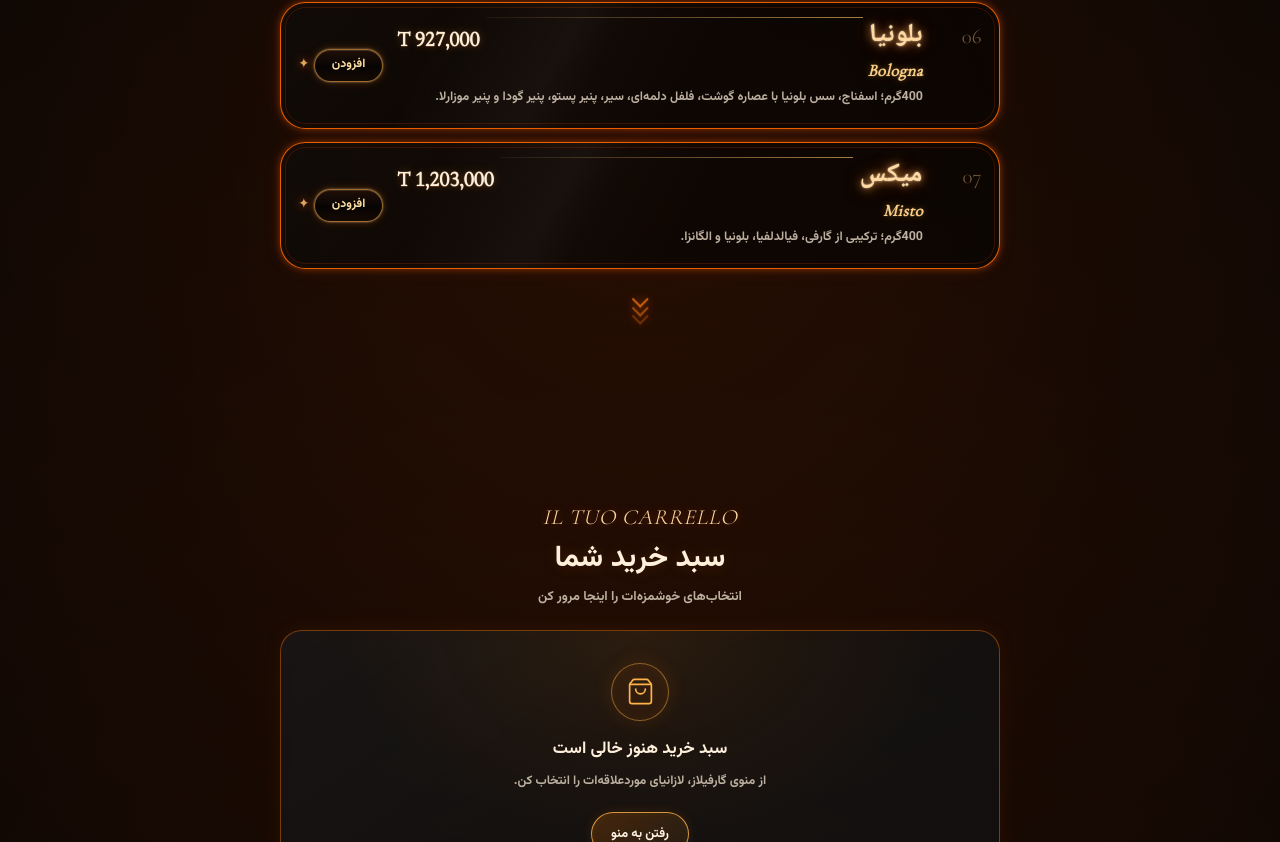
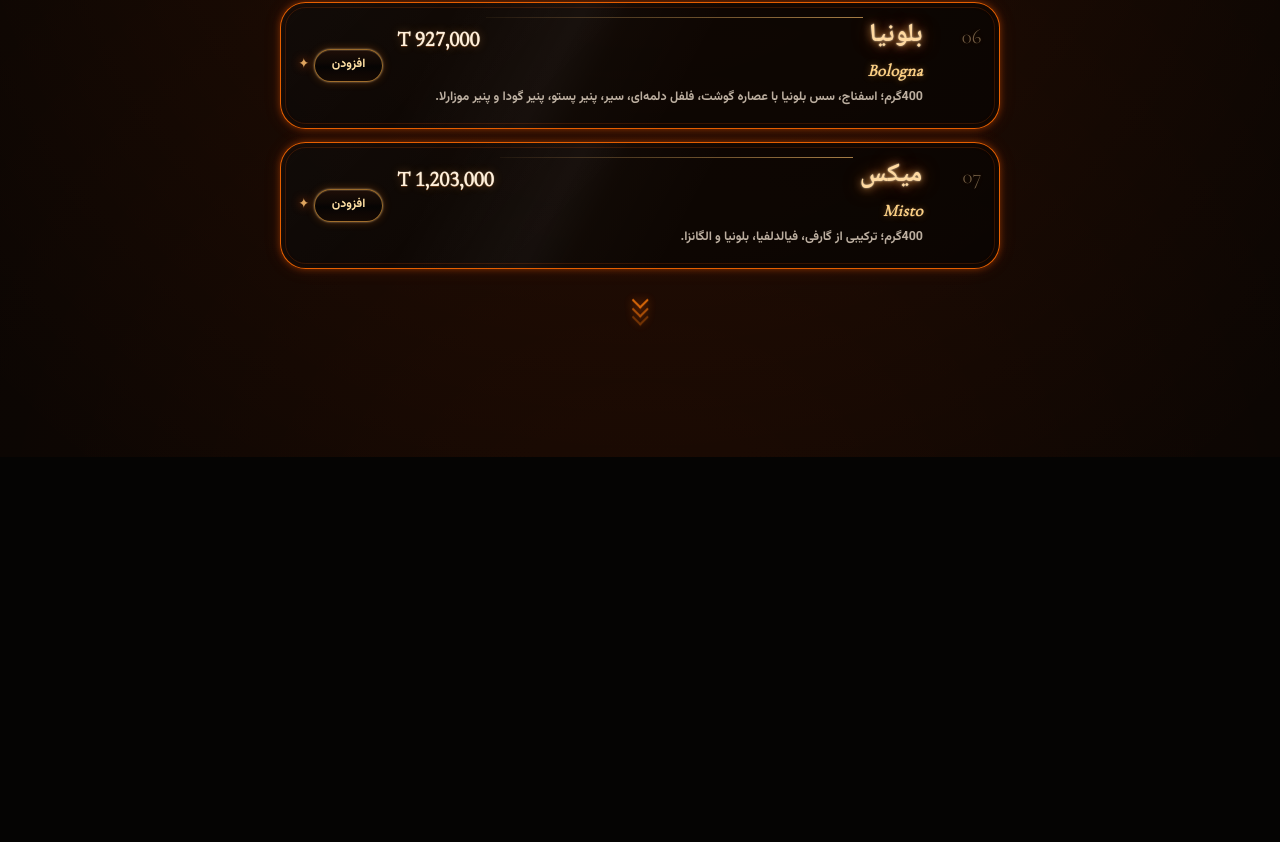
Before and after one commit to mahmoodknds/Garfilas, a Next.js app: page / in a window 1280 px wide. Shown: the part 1958-2800 px from the top of the page. After the commit the page ends 2415 px from the top, so only its background shows below. Built offline with nearby package versions, Linux system fonts and the light colour scheme.

Commit message:
feat(cart): replace empty view with compact order summary

```diff
--- a/components/sections/Cart/CartSection.tsx
+++ b/components/sections/Cart/CartSection.tsx
@@ -1,57 +1,54 @@
 "use client";
 
-import { ShoppingBag, Trash2 } from "lucide-react";
+import { useState } from "react";
+import { Trash2 } from "lucide-react";
 import styles from "./CartSection.module.css";
 import { useCart } from "./CartProvider";
 
 function formatAmount(amount: number) {
-  return new Intl.NumberFormat("fa-IR").format(amount);
+  return new Intl.NumberFormat("en-US").format(amount);
 }
 
 export default function CartSection() {
-  const { items, itemCount, subtotal, hydrated, setQuantity, removeItem } = useCart();
+  const {
+    items,
+    itemCount,
+    subtotal,
+    discountTotal,
+    hydrated,
+    setQuantity,
+    removeItem,
+  } = useCart();
+  const [orderNotes, setOrderNotes] = useState("");
+
+  const hasItems = hydrated && items.length > 0;
 
   return (
     <section
       id="cart"
       dir="rtl"
-      className={styles.section}
-      aria-labelledby="cart-title"
+      className={hasItems ? styles.section : styles.emptySection}
+      aria-labelledby={hasItems ? "cart-title" : undefined}
     >
+      {hasItems && (
         <div className={styles.content}>
           <header className={styles.header}>
             <span className={styles.eyebrow}>IL TUO CARRELLO</span>
             <h2 id="cart-title" className={styles.title}>سبد خرید شما</h2>
             <p className={styles.subtitle}>
-            {hydrated && itemCount > 0
-              ? `${formatAmount(itemCount)} قلم خوشمزه در سبد شماست`
-              : "انتخاب‌های خوشمزه‌ات را اینجا مرور کن"}
+              {formatAmount(itemCount)} عدد انتخاب‌شده
             </p>
           </header>
 
-        {!hydrated ? (
-          <div className={styles.loadingState} aria-live="polite">
-            در حال آماده‌سازی سبد خرید…
-          </div>
-        ) : items.length === 0 ? (
-          <div className={styles.emptyState}>
-            <span className={styles.emptyIcon} aria-hidden="true">
-              <ShoppingBag size={29} strokeWidth={1.4} />
-            </span>
-            <h3>سبد خرید هنوز خالی است</h3>
-            <p>از منوی گارفیلاز، لازانیای موردعلاقه‌ات را انتخاب کن.</p>
-            <a className={styles.primaryLink} href="#menu">
-              رفتن به منو
-            </a>
-          </div>
-        ) : (
           <div className={styles.cartLayout}>
+            <div className={styles.cartMain}>
               <ul className={styles.itemsList} aria-label="اقلام سبد خرید">
-              {items.map((item) => (
+                {items.map((item, index) => (
                   <li className={styles.item} key={item.id}>
+                    <span className={styles.itemNumber}>{String(index + 1).padStart(2, "0")}</span>
                     <div className={styles.itemMain}>
                       <div className={styles.itemHeading}>
-                      <div>
+                        <div className={styles.productIdentity}>
                           <h3>{item.name}</h3>
                           <span className={styles.italian} dir="ltr">{item.italian}</span>
                         </div>
@@ -65,18 +62,19 @@ export default function CartSection() {
                           <Trash2 size={17} aria-hidden="true" />
                         </button>
                       </div>
-                    <p className={styles.description}>{item.description}</p>
+
                       <div className={styles.itemFooter}>
                         <div className={styles.quantityControl} aria-label={`تعداد ${item.name}`}>
                           <button
                             type="button"
                             onClick={() => setQuantity(item.id, item.quantity - 1)}
-                          disabled={item.quantity <= 1}
                             aria-label={`کاهش تعداد ${item.name}`}
                           >
                             −
                           </button>
-                        <span aria-live="polite">{formatAmount(item.quantity)}</span>
+                          <output aria-live="polite" aria-atomic="true">
+                            {formatAmount(item.quantity)}
+                          </output>
                           <button
                             type="button"
                             onClick={() => setQuantity(item.id, item.quantity + 1)}
@@ -85,9 +83,14 @@ export default function CartSection() {
                             +
                           </button>
                         </div>
+
                         <div className={styles.itemPrice}>
-                        <span>{formatAmount(item.price)} تومان / هر پرس</span>
-                        <strong>{formatAmount(item.price * item.quantity)} تومان</strong>
+                          {item.originalPrice && item.originalPrice > item.price && (
+                            <span className={styles.itemOriginalPrice}>
+                              {formatAmount(item.originalPrice)} تومان
+                            </span>
+                          )}
+                          <strong>{formatAmount(item.price * item.quantity)} <small>تومان</small></strong>
                         </div>
                       </div>
                     </div>
@@ -95,31 +98,59 @@ export default function CartSection() {
                 ))}
               </ul>
 
-            <aside id="cart-summary" className={styles.summary} aria-label="خلاصه سفارش">
-              <h3>خلاصه سفارش</h3>
+              <div className={styles.notesBox}>
+                <label htmlFor="order-notes">توضیحات:</label>
+                <textarea
+                  id="order-notes"
+                  value={orderNotes}
+                  onChange={(event) => setOrderNotes(event.target.value)}
+                  placeholder="اگر سفارشتان نیاز به توضیح دارد اینجا بنویسید"
+                  rows={3}
+                />
+              </div>
+            </div>
+
+            <aside id="cart-summary" className={styles.summary} aria-label="صورت‌حساب سفارش">
+              <h3>صورت‌حساب</h3>
               <div className={styles.summaryLine}>
-                <span>تعداد اقلام</span>
-                <strong>{formatAmount(itemCount)}</strong>
+                <span>جمع سفارش‌ها ({formatAmount(itemCount)} عدد)</span>
+                <strong>{formatAmount(subtotal)} تومان</strong>
               </div>
               <div className={styles.summaryLine}>
-                <span>جمع محصولات</span>
-                <strong>{formatAmount(subtotal)} تومان</strong>
+                <span>جمع تخفیف‌ها</span>
+                <strong className={discountTotal > 0 ? styles.discountValue : undefined}>
+                  {discountTotal > 0 ? `−${formatAmount(discountTotal)}` : formatAmount(0)} تومان
+                </strong>
+              </div>
+              <div className={styles.summaryDivider} />
+              <div className={styles.summaryLine}>
+                <span>ظرف و بسته‌بندی</span>
+                <strong className={styles.pendingValue}>تعیین نشده</strong>
+              </div>
+              <div className={styles.summaryLine}>
+                <span>ارسال</span>
+                <strong className={styles.pendingValue}>تعیین نشده</strong>
+              </div>
+              <div className={styles.summaryLine}>
+                <span>مالیات</span>
+                <strong className={styles.pendingValue}>تعیین نشده</strong>
               </div>
               <div className={styles.summaryDivider} />
               <div className={styles.totalLine}>
-                <span>مبلغ سفارش</span>
+                <span>مبلغ قابل پرداخت</span>
                 <strong>{formatAmount(subtotal)} <small>تومان</small></strong>
               </div>
+              <span className={styles.provisionalTag}>موقت، بدون هزینه‌های تعیین‌نشده</span>
               <p className={styles.summaryNote}>
-                هزینه ارسال، در صورت وجود، هنگام نهایی‌سازی سفارش مشخص می‌شود.
+                مبلغ نهایی پس از تعیین تعرفهٔ ظرف و بسته‌بندی، ارسال و مالیات محاسبه می‌شود.
               </p>
               <a className={styles.secondaryLink} href="#menu">
                 افزودن محصول دیگر
               </a>
             </aside>
           </div>
+        </div>
       )}
-      </div>
     </section>
   );
 }
```
Lines whose indentation alone changed are shown as unchanged.
